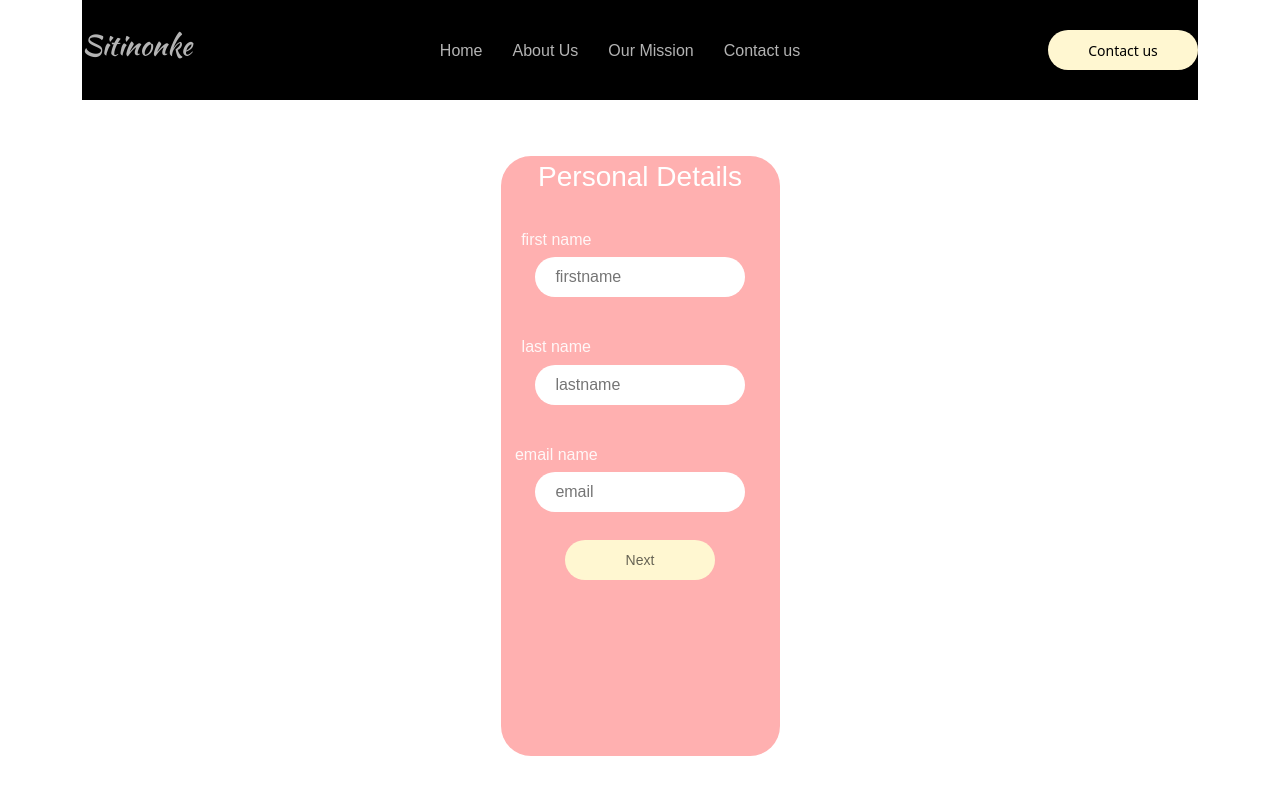
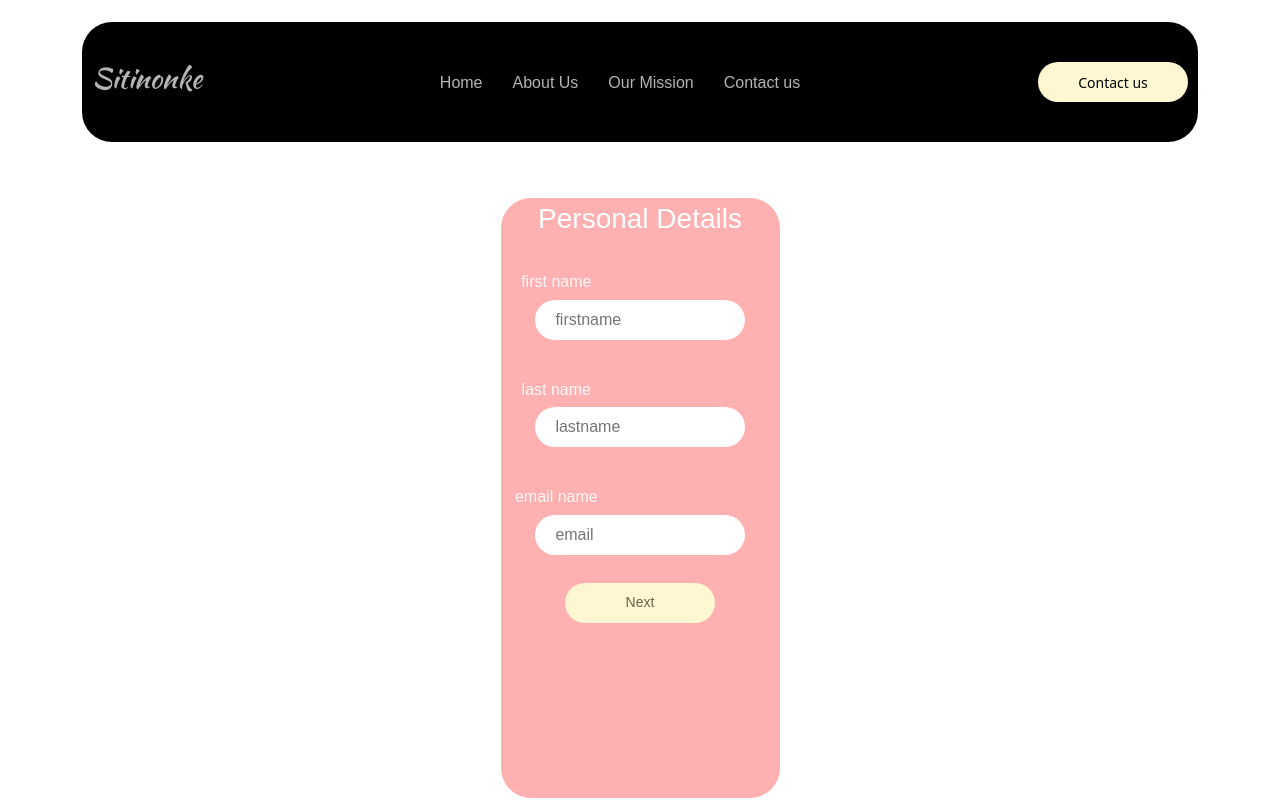
Before and after one commit to siyabongasamkelo/npo, a React (Create React App) app in the folder client/organization/: page /donate in a window 1280 px wide. Shown: the top 800 px of the page. Built offline with nearby package versions, Linux system fonts and the light colour scheme; a web font is replaced by a local one.

Commit message:
fixing home page h1 text

```diff
--- a/client/organization/src/components/Donations.js
+++ b/client/organization/src/components/Donations.js
@@ -6,7 +6,14 @@ import DonationForm from "./DonationForm";
 const Donations = () => {
   return (
     <DonationsWrapper>
-      <div style={{ backgroundColor: "black" }}>
+      <div
+        style={{
+          backgroundColor: "black",
+          padding: "10px",
+          borderRadius: "30px",
+          marginTop: "2%",
+        }}
+      >
         <Header />
       </div>
       <DonationsCover>
--- a/client/organization/src/components/Home.styled.js
+++ b/client/organization/src/components/Home.styled.js
@@ -51,7 +51,7 @@ export const HeroSection = styled.div`
     height: 100%;
     h1 {
       font-size: 40px;
-      margin-top: 50%;
+      margin-top: 25%;
     }
     p {
       font-size: 14px;
--- a/package.json
+++ /dev/null
@@ -1,5 +0,0 @@
-{
-  "dependencies": {
-    "https": "^1.0.0"
-  }
-}
```
Also changed, not shown: 2 other files (tests, documents, lock files or other folders).
